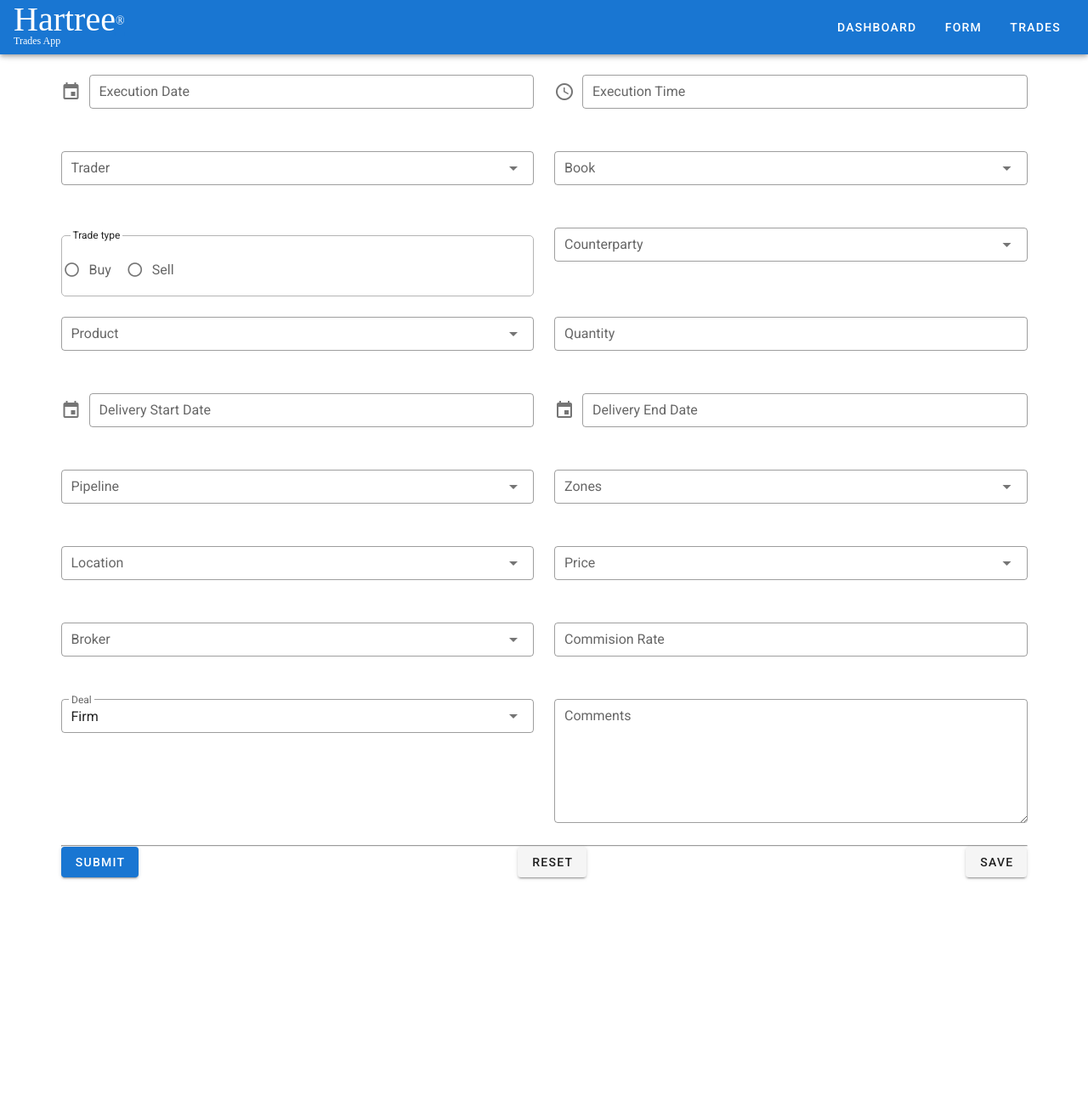
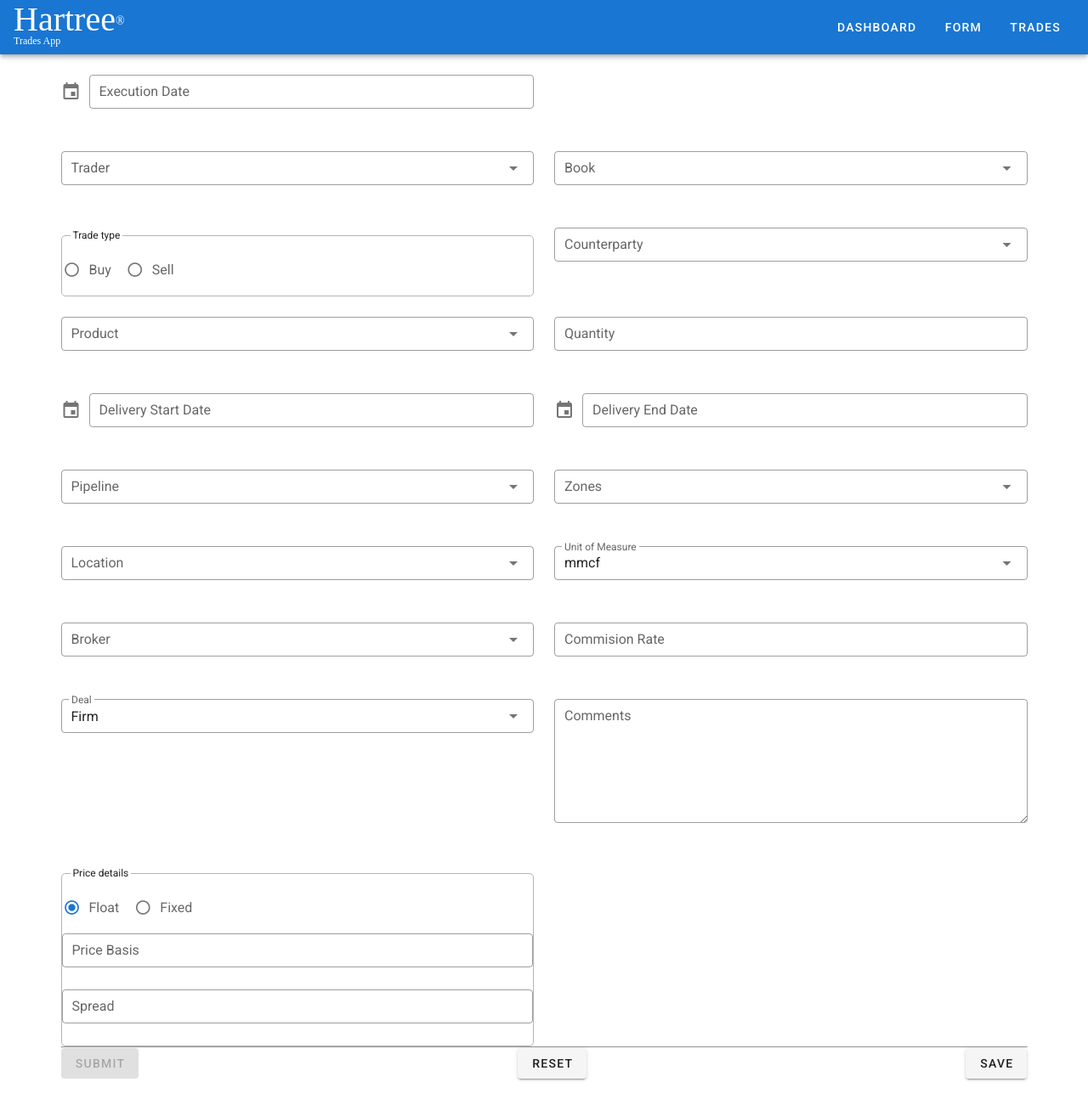
Before and after one commit to jacquesuys/trades-ui, a Vue app: page /form in a window 1280 px wide. Shown: the whole page at 85% size. Before the commit the page ends 1057 px from the top, so only its background shows below. Built offline with nearby package versions, Linux system fonts and the light colour scheme; data requests are answered from the project's data file.

Commit message:
BTD-437 & BTD-438

```diff
--- a/src/views/Form.vue
+++ b/src/views/Form.vue
@@ -18,7 +18,9 @@
                   v-model="form.executionDate"
                   label="Execution Date"
                   prepend-icon="event"
+                  :rules="dateRules"
                   readonly
+                  required
                   outlined
                   dense
                   v-on="on"
@@ -38,41 +40,7 @@
               </v-date-picker>
             </v-dialog>
           </v-col>
-          <v-col cols="12" md="6">
-            <v-dialog
-              ref="timeModal"
-              v-model="timeModal"
-              :return-value.sync="form.time"
-              persistent
-              width="290px"
-            >
-              <template v-slot:activator="{ on, attrs }">
-                <v-text-field
-                  v-model="form.time"
-                  label="Execution Time"
-                  prepend-icon="mdi-clock-time-four-outline"
-                  readonly
-                  outlined
-                  dense
-                  v-bind="attrs"
-                  v-on="on"
-                ></v-text-field>
-              </template>
-              <v-time-picker v-if="timeModal" v-model="form.time" full-width>
-                <v-spacer></v-spacer>
-                <v-btn text color="primary" @click="timeModal = false">
-                  Cancel
-                </v-btn>
-                <v-btn
-                  text
-                  color="primary"
-                  @click="$refs.timeModal.save(form.time)"
-                >
-                  OK
-                </v-btn>
-              </v-time-picker>
-            </v-dialog>
-          </v-col>
+          <v-col cols="12" md="6"> </v-col>
         </v-row>
         <!-- Date & Time pickers -->
         <v-row>
@@ -82,6 +50,8 @@
               :items="tradersList"
               :loading="tradersLoading"
               label="Trader"
+              :rules="traderRules"
+              required
               dense
               outlined
             ></v-autocomplete>
@@ -92,6 +62,8 @@
               :items="booksList"
               :loading="booksLoading"
               :disabled="booksList.length === 0"
+              :rules="bookRules"
+              required
               label="Book"
               dense
               outlined
@@ -103,7 +75,13 @@
           <v-col cols="12" md="6">
             <fieldset>
               <legend>Trade type</legend>
-              <v-radio-group v-model="form.tradeType" row dense>
+              <v-radio-group
+                v-model="form.tradeType"
+                :rules="tradeTypeRules"
+                required
+                dense
+                row
+              >
                 <v-radio label="Buy" value="buy" dense></v-radio>
                 <v-radio label="Sell" value="sell" dense></v-radio>
               </v-radio-group>
@@ -115,6 +93,8 @@
               :items="counterpartiesList"
               :loading="counterpartyLoading"
               :disabled="counterpartiesList.length === 0"
+              :rules="counterpartyRules"
+              required
               label="Counterparty"
               dense
               outlined
@@ -126,9 +106,11 @@
           <v-col cols="12" md="6">
             <v-autocomplete
               v-model="form.product"
+              label="Product"
               :items="productsList"
               :loading="productsLoading"
-              label="Product"
+              :rules="productRules"
+              required
               dense
               outlined
             ></v-autocomplete>
@@ -137,6 +119,8 @@
             <v-text-field
               label="Quantity"
               v-model="form.quantity"
+              :rules="quantityRules"
+              required
               type="number"
               hint="Specify the amount"
               min="0"
@@ -161,6 +145,8 @@
                   v-model="form.deliveryStartDate"
                   label="Delivery Start Date"
                   prepend-icon="event"
+                  :rules="startDateRules"
+                  required
                   readonly
                   dense
                   outlined
@@ -198,6 +184,8 @@
                   v-model="form.deliveryEndDate"
                   label="Delivery End Date"
                   prepend-icon="event"
+                  :rules="endDateRules"
+                  required
                   readonly
                   dense
                   outlined
@@ -224,6 +212,8 @@
               :items="pipelinesList"
               :loading="pipelineLoading"
               :disabled="pipelinesList.length === 0"
+              :rules="pipelineRules"
+              required
               outlined
               dense
               label="Pipeline"
@@ -235,6 +225,8 @@
               :items="zonesList"
               :loading="zonesLoading"
               :disabled="zonesList.length === 0"
+              :rules="zonesRules"
+              required
               label="Zones"
               outlined
               dense
@@ -248,6 +240,8 @@
               :items="locationsList"
               :loading="locationLoading"
               :disabled="locationsList.length === 0"
+              :rules="locationRules"
+              required
               label="Location"
               outlined
               dense
@@ -255,9 +249,11 @@
           </v-col>
           <v-col cols="12" md="6">
             <v-autocomplete
-              v-model="form.price"
-              :items="pricesList"
-              label="Price"
+              v-model="form.unitOfMeasure"
+              label="Unit of Measure"
+              :items="unitsList"
+              :rules="unitsRules"
+              required
               outlined
               dense
             ></v-autocomplete>
@@ -291,6 +287,7 @@
               v-model="form.deal"
               :items="dealsList"
               label="Deal"
+              required
               outlined
               dense
             ></v-select>
@@ -302,6 +299,56 @@
               outlined
               dense
             ></v-textarea>
+          </v-col>
+        </v-row>
+        <v-row>
+          <v-col cols="12" md="6">
+            <fieldset>
+              <legend>Price details</legend>
+              <v-radio-group
+                v-model="form.priceType"
+                :rules="priceTypeRules"
+                required
+                dense
+                row
+              >
+                <v-radio label="Float" value="float" dense></v-radio>
+                <v-radio label="Fixed" value="fixed" dense></v-radio>
+              </v-radio-group>
+              <v-autocomplete
+                v-if="form.priceType === 'fixed'"
+                v-model="form.priceBasis"
+                :items="priceBasisList"
+                :rules="priceBasisRules"
+                required
+                label="Price Basis"
+                outlined
+                dense
+              ></v-autocomplete>
+              <v-text-field
+                v-if="form.priceType === 'float'"
+                v-model="form.priceBasis"
+                :rules="priceBasisRules"
+                required
+                outlined
+                dense
+                min="0"
+                type="number"
+                label="Price Basis"
+                hint="Specify the spread"
+              ></v-text-field>
+              <v-text-field
+                v-model="form.spread"
+                :rules="spreadRules"
+                required
+                outlined
+                dense
+                min="0"
+                type="number"
+                label="Spread"
+                hint="Specify the spread"
+              ></v-text-field>
+            </fieldset>
           </v-col>
         </v-row>
         <hr />
@@ -331,12 +378,12 @@ export default {
   data: () => ({
     form: {
       executionDate: "",
-      time: null,
       trader: "",
       book: "",
       tradeType: "",
       counterparty: "",
-      price: "",
+      priceType: "float",
+      spread: "",
       product: "",
       quantity: "",
       deliveryStartDate: "",
@@ -347,7 +394,8 @@ export default {
       broker: "",
       commision: "",
       zone: "",
-      deal: "Firm"
+      deal: "Firm",
+      unitOfMeasure: "mmcf"
     },
     dealsList: ["Firm", "Interruptable"],
     booksList: [],
@@ -374,8 +422,48 @@ export default {
     snackbar: "",
     snackBarText: "",
     snackColor: "blue",
-    timeModal: false,
-    valid: false
+    valid: false,
+    unitsList: ["mmcf", "Bcf", "Tcf"],
+    priceBasisList: ["Price Basis 1", "Price Basis 2"],
+    dateRules: [
+      v => (v && v.length > 0) || "You must specify the execution date"
+    ],
+    traderRules: [v => (v && v.length > 0) || "You must specify the trader"],
+    bookRules: [v => (v && v.length > 0) || "You must specify the book"],
+    tradeTypeRules: [
+      v => (v && v.length > 0) || "You must specify the trade type"
+    ],
+    counterpartyRules: [
+      v => (v && v.length > 0) || "You must specify the counter party"
+    ],
+    productRules: [v => (v && v.length > 0) || "You must specify the product"],
+    quantityRules: [
+      v => (v && v.length > 0) || "You must specify the quantity"
+    ],
+    startDateRules: [
+      v => (v && v.length > 0) || "You must specify the delivery start date"
+    ],
+    endDateRules: [
+      v => (v && v.length > 0) || "You must specify the delivery end date"
+    ],
+    pipelineRules: [
+      v => (v && v.length > 0) || "You must specify the pipeline"
+    ],
+    zonesRules: [v => (v && v.length > 0) || "You must specify the zone"],
+    locationRules: [
+      v => (v && v.length > 0) || "You must specify the location"
+    ],
+    priceRules: [v => (v && v.length > 0) || "You must specify the price"],
+    unitsRules: [
+      v => (v && v.length > 0) || "You must specify the units of measure"
+    ],
+    priceTypeRules: [
+      v => (v && v.length > 0) || "You must specify the price type"
+    ],
+    priceBasisRules: [
+      v => (v && v.length > 0) || "You must specify the price basis"
+    ],
+    spreadRules: [v => (v && v.length > 0) || "You must specify the spread"]
   }),
   async created() {
     await this.axios
```
